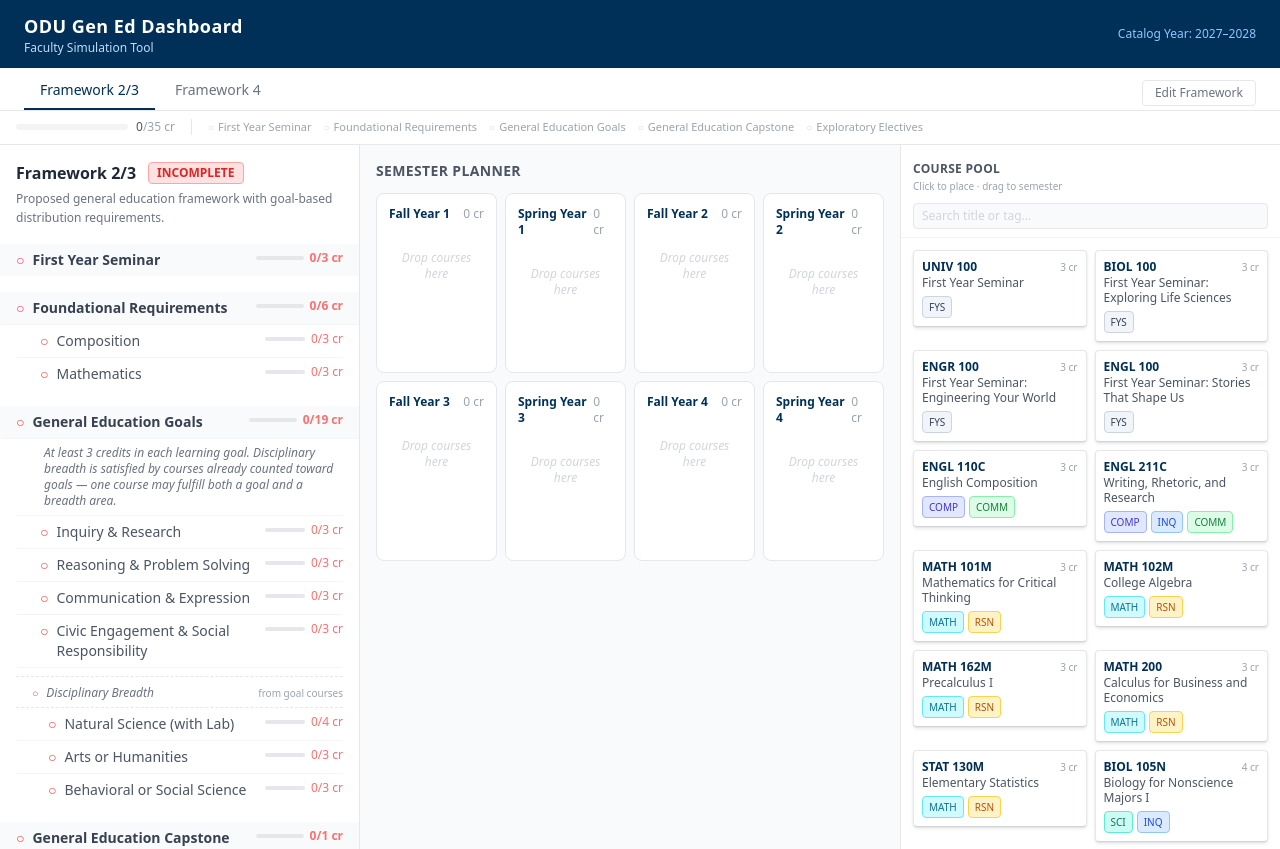
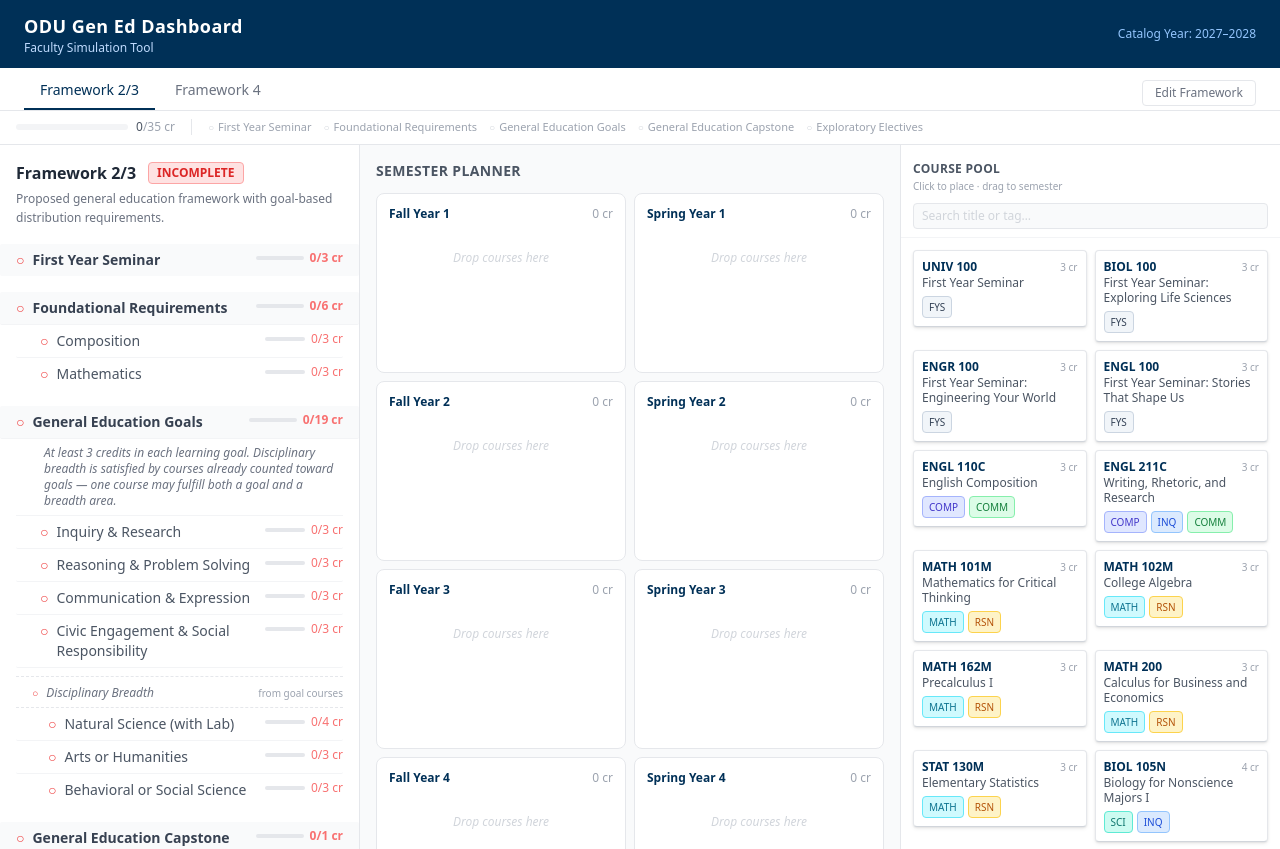
Before and after one commit to mgrau/gen-ed-dashboard, a Svelte app: page / in a window 1280 px wide. Built offline with nearby package versions, Linux system fonts and the light colour scheme.

Commit message:
change layout so semester schedule has more room on different layouts

```diff
--- a/package.json
+++ b/package.json
@@ -10,6 +10,7 @@
   "devDependencies": {
     "@modyfi/vite-plugin-yaml": "^1.1.1",
     "@sveltejs/vite-plugin-svelte": "^3.0.0",
+    "@tailwindcss/container-queries": "^0.1.1",
     "autoprefixer": "^10.4.0",
     "postcss": "^8.4.0",
     "svelte": "^4.0.0",
--- a/src/App.svelte
+++ b/src/App.svelte
@@ -172,7 +172,7 @@
   <div class="flex-1 min-h-0 flex flex-col md:flex-row overflow-hidden">
 
     <!-- Semester Planner: top half on mobile, center on desktop -->
-    <section class="flex-1 min-h-0 overflow-y-auto p-4 border-b md:border-b-0 border-gray-200">
+    <section class="@container flex-1 min-h-0 overflow-y-auto p-4 border-b md:border-b-0 border-gray-200">
       <SemesterPlanner {semesterLabels} {semesters} />
     </section>
 
--- a/src/components/SemesterPlanner.svelte
+++ b/src/components/SemesterPlanner.svelte
@@ -42,7 +42,7 @@
 
 <div>
   <h2 class="text-sm font-semibold text-gray-600 mb-3 uppercase tracking-wide">Semester Planner</h2>
-  <div class="grid grid-cols-2 gap-2 lg:grid-cols-4">
+  <div class="grid grid-cols-1 gap-2 @sm:grid-cols-2 @2xl:grid-cols-4">
     {#each semesterLabels as label}
       {@const courses = $semesters[label] ?? []}
       {@const credits = courses.reduce((s, c) => s + c.credits, 0)}
--- a/tailwind.config.js
+++ b/tailwind.config.js
@@ -3,6 +3,9 @@ export default {
   content: ['./index.html', './src/**/*.{svelte,js,ts}'],
   theme: {
     extend: {
+      screens: {
+        md: '1000px'
+      },
       colors: {
         odu: {
           blue: '#003057',
@@ -13,5 +16,5 @@ export default {
       }
     }
   },
-  plugins: []
+  plugins: [require('@tailwindcss/container-queries')]
 }
```
Also changed, not shown: 1 other file (tests, documents, lock files or other folders).
